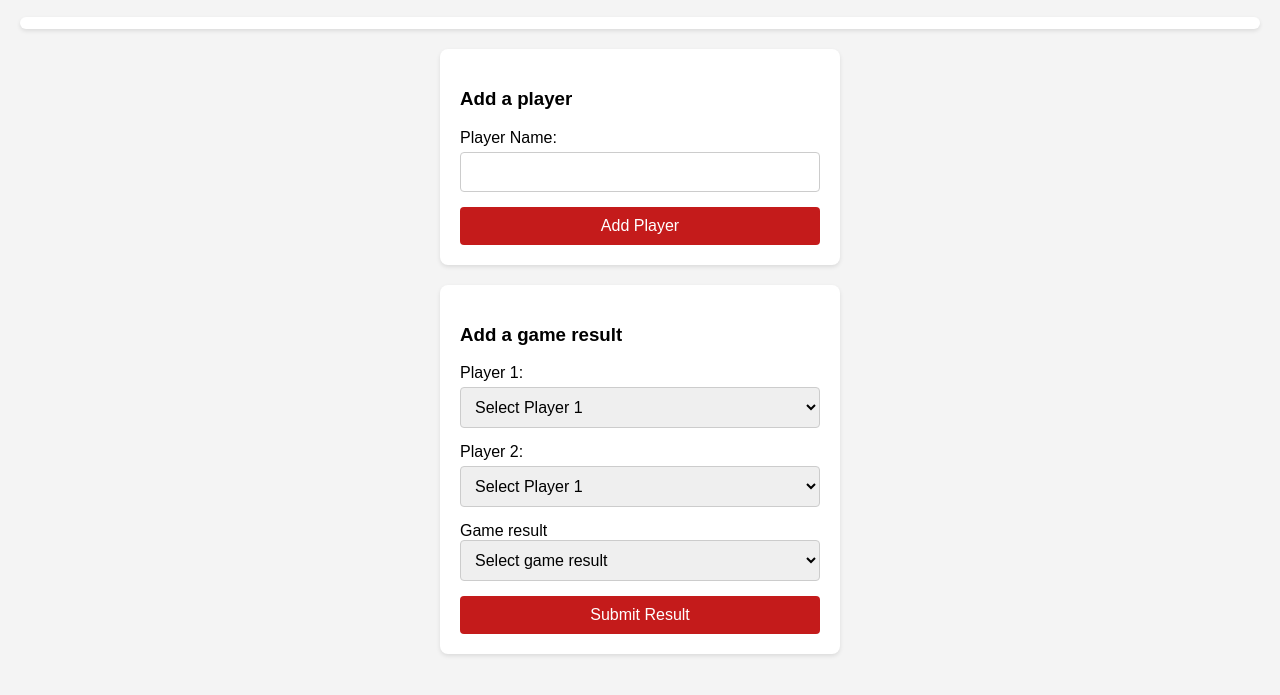
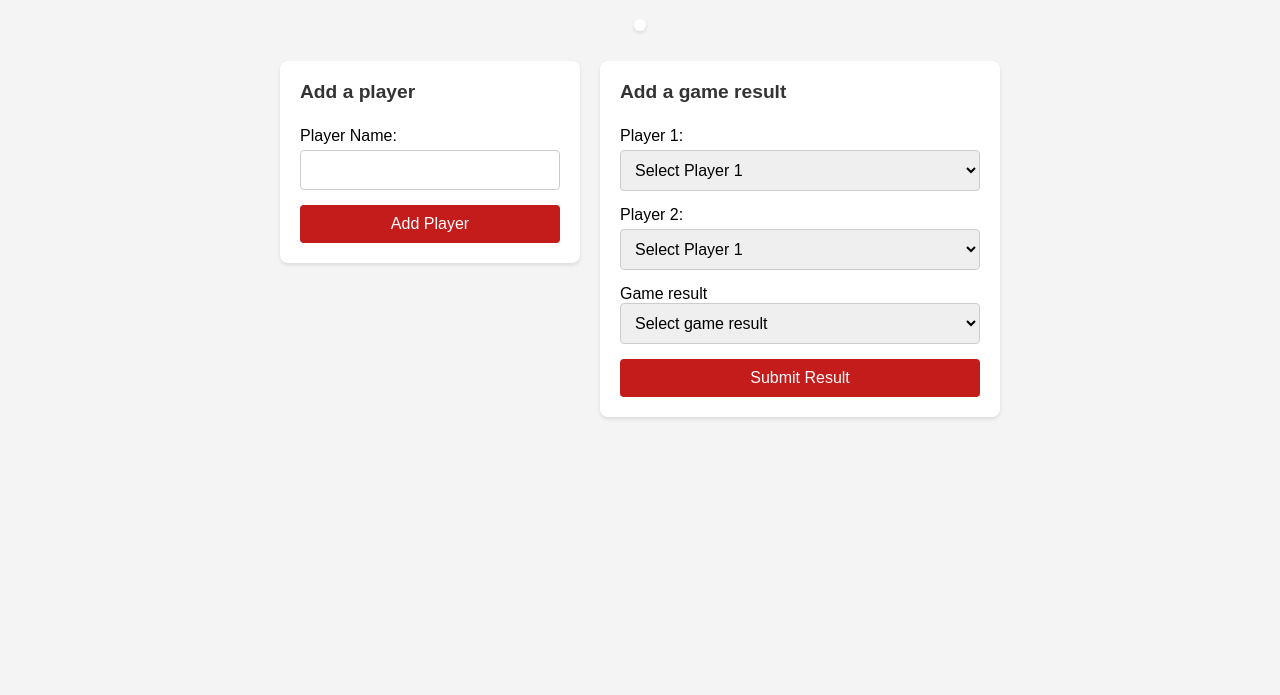
Before and after one commit to znichola/round-robin, a website: page public/index.html in a window 1280 px wide. Shown: the part 81-776 px from the top of the page. Drawn offline with Linux system fonts and the light colour scheme.

Commit message:
style simplified and looking good

```diff
--- a/functions.js
+++ b/functions.js
@@ -9,7 +9,7 @@ import { readFileSync, writeFileSync } from "fs";
 export function getTable(match) {
   let ret = `<table><thead><tr><th></th>`;
   for (const player of match.players) {
-    ret += `<th class="rotate"><div><span>${player.name}</span></div></th>`;
+    ret += `<th class="rotate">${player.name}</th>`;
   }
   ret += "</tr></thead> <tbody>";
   for (const playerRow of match.players) {
--- a/public/index.html
+++ b/public/index.html
@@ -8,31 +8,32 @@
   </head>
   <body>
     <h1>Scibeta chess tournament</h1>
-    <div class="card">
+    <div class="card center">
       <!-- TABLE -->
     </div>
 
+    <div class="flex-stuff">
       <!-- Add Player Form -->
 
-    <form id="addPlayerForm" action="/api/player" method="POST">
-      <h3>Add a player</h3>
+      <form class="card" id="addPlayerForm" action="/api/player" method="POST">
+        <h2>Add a player</h2>
         <label for="playerName">Player Name:</label>
         <input type="text" id="playerName" name="name" required />
         <button type="submit">Add Player</button>
       </form>
 
       <!-- Add Game Result Form -->
-    <form id="addGameForm" action="/api/game" method="POST">
-      <h3>Add a game result</h3>
+      <form class="card" id="addGameForm" action="/api/game" method="POST">
+        <h2>Add a game result</h2>
 
         <label for="player1Id">Player 1:</label>
-      <select id="player1Id" name="p1Id" required >
+        <select id="player1Id" name="p1Id" required>
           <option value="" disabled selected>Select Player 1</option>
           <!-- PLAYERS -->
         </select>
 
         <label for="player2Id">Player 2:</label>
-      <select id="player2Id" name="p2Id" required >
+        <select id="player2Id" name="p2Id" required>
           <option value="" disabled selected>Select Player 1</option>
           <!-- PLAYERS -->
         </select>
@@ -46,7 +47,7 @@
         </select>
 
         <button type="submit">Submit Result</button>
-
       </form>
+    </div>
   </body>
 </html>
--- a/public/styles.css
+++ b/public/styles.css
@@ -18,35 +18,50 @@ body {
   padding: 20px;
 }
 
-h1 {
-  text-align: center;
+h1,
+h2 {
   color: #333;
 }
 
 h1 {
+  text-align: center;
   font-size: 2em;
-  margin-bottom: 20px;
+}
+
+h2 {
+  font-size: 1.2em;
+  margin: 0 0 1.5rem;
+}
+
+.center {
+  margin: 0 auto 30px;
+}
+
+.flex-stuff {
+  display: flex;
+  gap: 20px;
+  flex-flow: wrap;
+  justify-content: center;
+  align-items: flex-start;
 }
 
 .card {
   background-color: #fff;
   padding: 6px;
-  margin-bottom: 20px;
   border-radius: 8px;
   overflow: hidden;
   box-shadow: 0 2px 4px rgba(0, 0, 0, 0.1);
-  /* margin: 0 auto 20px; */
+  width: fit-content;
 }
 
+
+
 /* Form styling */
-form {
+form.card {
   background-color: #fff;
   padding: 20px;
-  margin-bottom: 20px;
-  border-radius: 8px;
-  box-shadow: 0 2px 4px rgba(0, 0, 0, 0.1);
   max-width: 400px;
-  margin: 0 auto 20px;
+  min-width: 300px;
 }
 
 label {
@@ -117,14 +132,8 @@ thead tr {
 }
 
 th.rotate {
-  height: 140px;
-  white-space: nowrap;
-  width: 25px;
-
-  > div {
-    transform: translate(0%, 45px) rotate(-90deg);
-    width: 25px;
-  }
+  writing-mode: vertical-rl;
+  transform: rotate(180deg);
 }
 
 table tr:hover {
```
Lines whose indentation alone changed are shown as unchanged.
